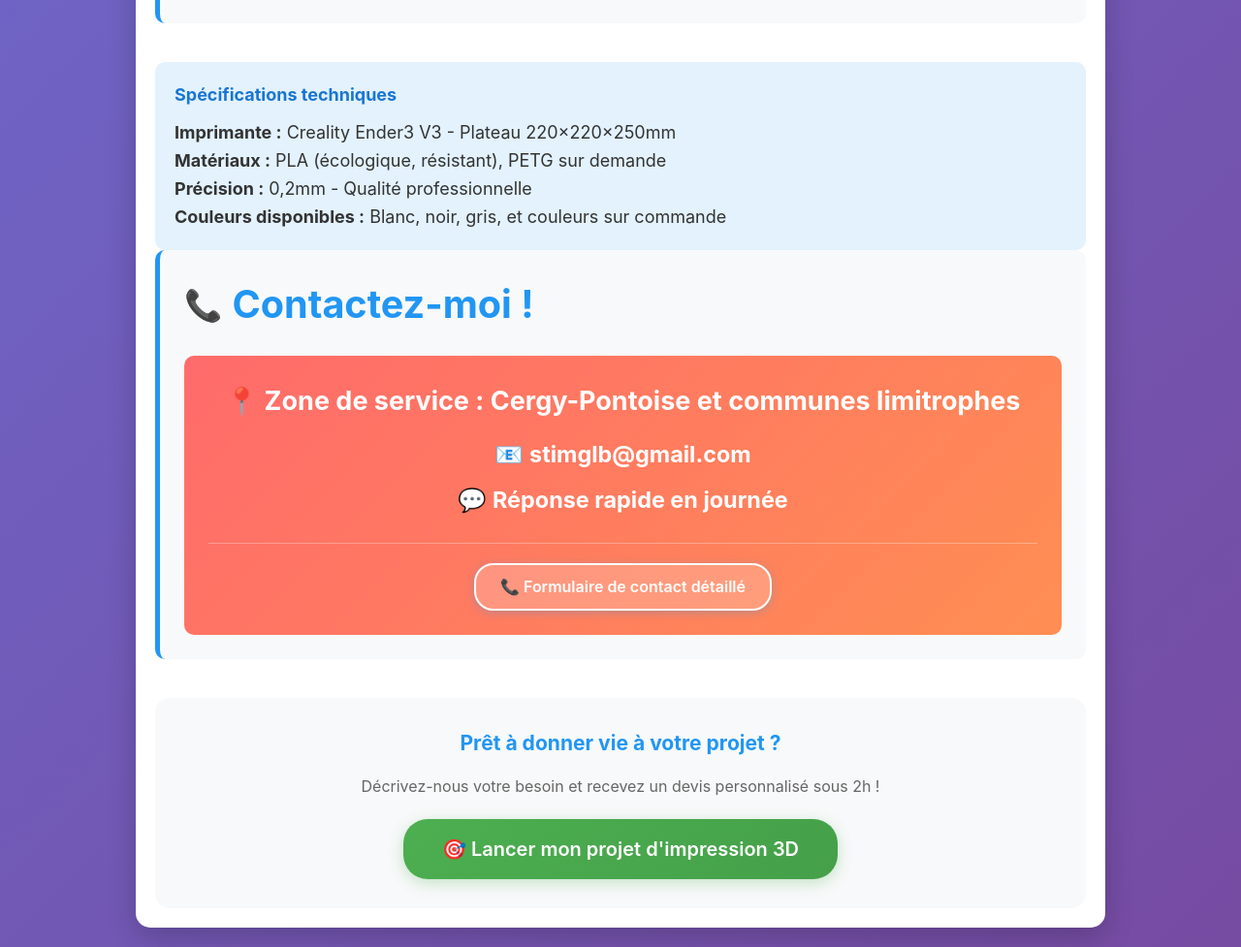
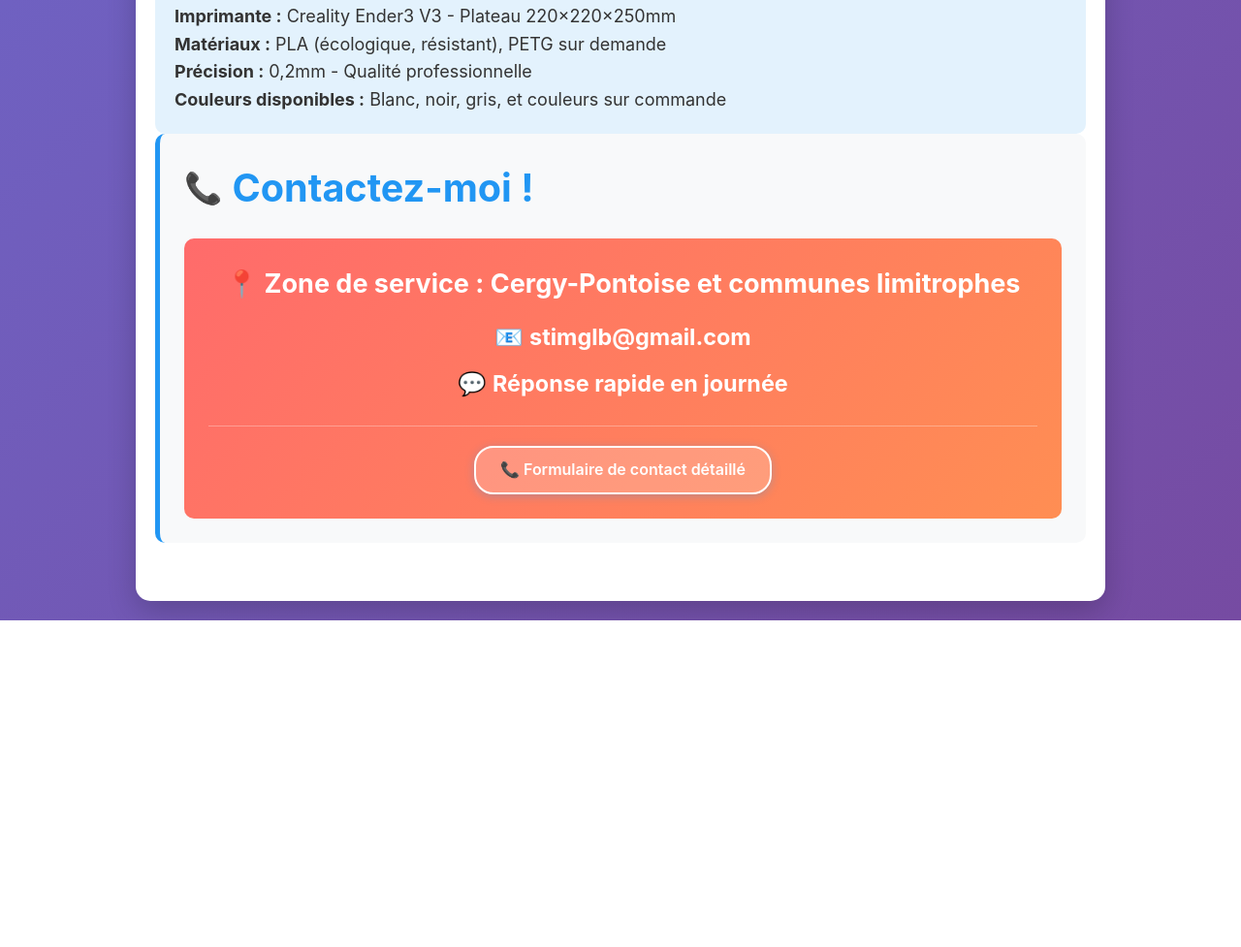
Before and after one commit to StimGlb/3DPrintingService, a plain HTML site: page index.html in a window 1280 px wide. Shown: the part 2514-3491 px from the top of the page at 97% size. After the commit the page ends 3154 px from the top, so only its background shows below. Drawn offline with Linux system fonts and the light colour scheme.

Commit message:
Update index.html

```diff
--- a/index.html
+++ b/index.html
@@ -335,11 +335,6 @@
                     <li>Prototypes pour vos inventions !</li>
                 </ul>
             </div>
-
-            <div class="section-cta">
-                <p style="margin-bottom: 15px; color: #666;">Un projet dans une de ces catégories ?</p>
-                <a href="https://3dprintingservice.netlify.app/devis" class="btn-devis-small">💡 Obtenir un conseil personnalisé</a>
-            </div>
         </div>
 
         <div class="section tarifs">
@@ -388,17 +383,6 @@
                 </div>
             </div>
         </div>
-
-        <!-- CTA Final -->
-        <div style="text-align: center; margin-top: 30px; padding: 30px; background: #f8f9fa; border-radius: 15px;">
-            <h3 style="color: #2196F3; margin-bottom: 15px;">Prêt à donner vie à votre projet ?</h3>
-            <p style="color: #666; margin-bottom: 20px; font-size: 16px;">
-                Décrivez-nous votre besoin et recevez un devis personnalisé sous 2h !
-            </p>
-            <a href="https://3dprintingservice.netlify.app/devis" class="btn-devis">
-                🎯 Lancer mon projet d'impression 3D
-            </a>
-        </div>
     </div>
 
 
```
